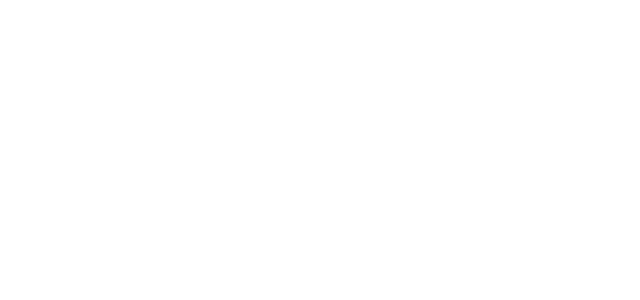
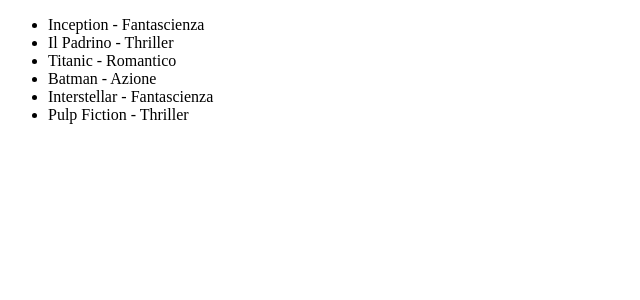
Before and after one commit to dannyarena/react-movie-filter, a React (Vite) app: page / in a window 1280 px wide. Shown: the top 300 px of the page, without its empty margins (0-640 px from the left). Built offline with nearby package versions, Linux system fonts and the light colour scheme.

Commit message:
add dynamic list

```diff
--- a/src/App.jsx
+++ b/src/App.jsx
@@ -3,7 +3,7 @@
 
 function App() {
   const [film, setFilm] = useState([
-  {title: 'Inception', genre: 'Fantascienza'},
+  { title: 'Inception', genre: 'Fantascienza'},
   { title: 'Il Padrino', genre: 'Thriller' },
   { title: 'Titanic', genre: 'Romantico' },
   { title: 'Batman', genre: 'Azione' },
@@ -12,8 +12,14 @@
   ]);
 
   return (
-   <div></div>
-  )
+   <div>
+    <ul>
+      {film.map((movie,index) => (
+        <li key={index}>{movie.title} - {movie.genre}</li>
+      ))}
+    </ul>
+   </div>
+  );
 }
 
 export default App
```
